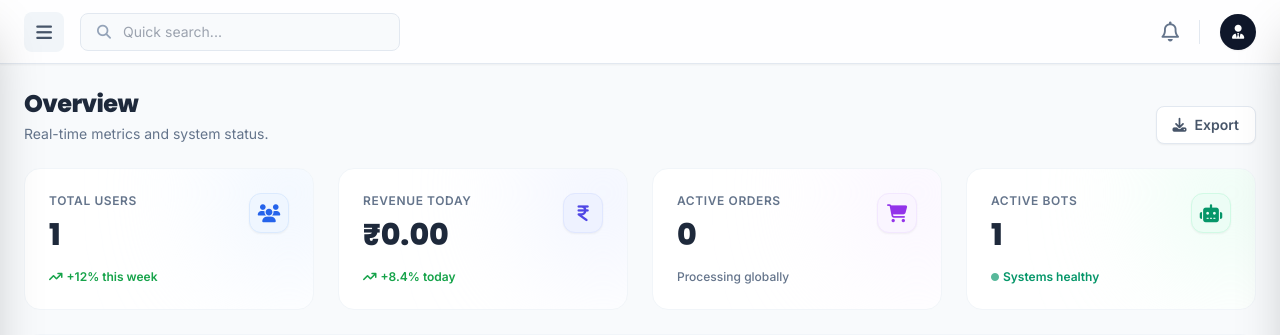
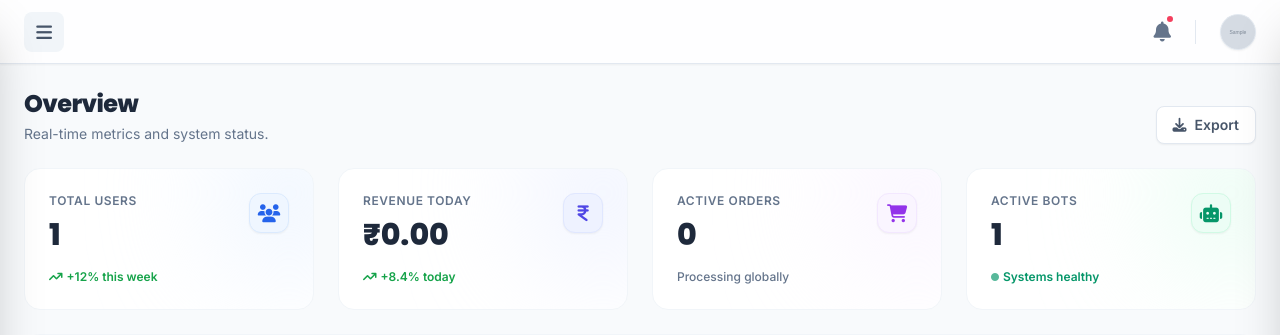
Before and after one commit to jahidul9957/extragrowth, a Django app: page /panel/ in a window 1280 px wide. Shown: the top 335 px of the page. Run offline with Django 4.2, Linux system fonts and the light colour scheme; a user stored in the database is signed in; tables that the repository leaves empty hold one stand-in row (values such as "Sample post"); grey boxes marked "Sample" are stand-in pictures; one stand-in notice (Sample message) is shown; some libraries are stand-ins or nearby versions.

Commit message:
Update admin_base.html

```diff
--- a/core/templates/core/admin_base.html
+++ b/core/templates/core/admin_base.html
@@ -21,13 +21,27 @@
         #slide-over { transition: transform 0.3s ease-in-out; }
         .translate-x-full { transform: translateX(100%); }
 
-        /* General Utilities */
+        /* Loading Bar Animation */
+        #top-loader { transition: width 0.3s ease, opacity 0.3s ease; }
+
+        /* Bell Ringing Animation */
+        @keyframes ring {
+            0% { transform: rotate(0); }
+            25% { transform: rotate(15deg); }
+            50% { transform: rotate(-15deg); }
+            75% { transform: rotate(10deg); }
+            100% { transform: rotate(0); }
+        }
+        .hover-ring:hover { animation: ring 0.5s ease-in-out infinite; }
+
         .btn-press:active { transform: scale(0.95); }
         ::-webkit-scrollbar { width: 6px; }
         ::-webkit-scrollbar-thumb { background: #cbd5e1; border-radius: 10px; }
     </style>
 </head>
 <body class="antialiased overflow-hidden flex h-screen">
+
+    <div id="top-loader" class="fixed top-0 left-0 h-1 bg-blue-600 z-[9999] w-0 opacity-0 shadow-[0_0_10px_rgba(37,99,235,0.8)]"></div>
 
     <div id="csrf-token-container" class="hidden">{% csrf_token %}</div>
     <div id="toast-container" class="fixed top-5 right-5 z-[9999] flex flex-col gap-2 pointer-events-none"></div>
@@ -49,6 +63,9 @@
             <a href="{% url 'admin_services' %}" class="flex items-center px-3 py-2.5 rounded-xl text-slate-600 hover:bg-slate-50 hover:text-blue-600 transition"><i class="fa-solid fa-box-open w-6 text-center text-lg"></i><span class="ml-3 text-sm font-medium">Services</span></a>
             <a href="{% url 'admin_payments' %}" class="flex items-center px-3 py-2.5 rounded-xl text-slate-600 hover:bg-slate-50 hover:text-blue-600 transition"><i class="fa-solid fa-wallet w-6 text-center text-lg"></i><span class="ml-3 text-sm font-medium">Payments</span></a>
             <a href="{% url 'admin_bots' %}" class="flex items-center px-3 py-2.5 rounded-xl text-slate-600 hover:bg-slate-50 hover:text-blue-600 transition"><i class="fa-solid fa-robot w-6 text-center text-lg"></i><span class="ml-3 text-sm font-medium">Bots</span></a>
+
+            <div class="pt-4 pb-2 px-3 text-xs font-bold text-slate-400 uppercase tracking-wider">System</div>
+            <a href="{% url 'admin_settings' %}" class="flex items-center px-3 py-2.5 rounded-xl text-slate-600 hover:bg-slate-50 hover:text-blue-600 transition"><i class="fa-solid fa-gear w-6 text-center text-lg"></i><span class="ml-3 text-sm font-medium">Settings</span></a>
         </nav>
     </aside>
 
@@ -59,21 +76,25 @@
                 <button onclick="toggleSidebar()" class="w-10 h-10 flex items-center justify-center rounded-lg bg-slate-100 text-slate-600 hover:bg-slate-200 transition btn-press">
                     <i class="fa-solid fa-bars text-lg"></i>
                 </button>
-                <div class="hidden md:flex items-center bg-slate-50 px-4 py-2 rounded-lg w-80 border border-slate-200 focus-within:border-blue-500 focus-within:bg-white transition">
-                    <i class="fa-solid fa-search text-slate-400 text-sm"></i>
-                    <input type="text" placeholder="Quick search..." class="bg-transparent border-none outline-none text-sm ml-3 w-full text-slate-700">
-                </div>
             </div>
 
-            <div class="flex items-center gap-4">
-                <button class="text-slate-500 hover:text-blue-600 transition relative"><i class="fa-regular fa-bell text-xl"></i></button>
+            <div class="flex items-center gap-5">
+                <a href="{% url 'admin_logs' %}" class="text-slate-500 hover:text-blue-600 transition relative group hover-ring" title="System Logs">
+                    <i class="fa-solid fa-bell text-xl"></i>
+                    <span class="absolute -top-1 -right-1 w-2.5 h-2.5 bg-rose-500 rounded-full border-2 border-white"></span>
+                </a>
+
                 <div class="h-6 w-px bg-slate-200 mx-1"></div>
-                <div class="w-9 h-9 rounded-full bg-slate-900 text-white flex items-center justify-center shadow-sm"><i class="fa-solid fa-user-tie text-sm"></i></div>
+
+                <a href="{% url 'admin_settings' %}" class="w-9 h-9 rounded-full bg-slate-100 text-slate-600 border border-slate-200 flex items-center justify-center shadow-sm overflow-hidden bg-cover bg-center transition hover:shadow-md"
+                   {% if request.user.profile_image %}style="background-image: url('{{ request.user.profile_image.url }}');"{% endif %}>
+                    {% if not request.user.profile_image %}<i class="fa-solid fa-user-tie text-sm"></i>{% endif %}
+                </a>
             </div>
         </header>
 
         <main class="flex-1 overflow-y-auto bg-slate-50 p-6">
-            <div class="max-w-7xl mx-auto">
+            <div class="max-w-7xl mx-auto fade-in">
                 {% block content %}{% endblock %}
             </div>
         </main>
@@ -82,13 +103,14 @@
     <div id="slide-over-overlay" class="fixed inset-0 bg-slate-900/20 backdrop-blur-sm z-[100] hidden" onclick="closeSlideOver()"></div>
     <div id="slide-over" class="fixed inset-y-0 right-0 w-full md:w-96 bg-white shadow-2xl z-[101] translate-x-full flex flex-col border-l border-slate-200">
         <div class="h-16 px-6 border-b border-slate-100 flex items-center justify-between shrink-0 bg-slate-50">
-            <h3 id="slide-title" class="font-poppins font-bold text-slate-800">User Details</h3>
+            <h3 id="slide-title" class="font-poppins font-bold text-slate-800">Details</h3>
             <button onclick="closeSlideOver()" class="text-slate-400 hover:text-slate-700 btn-press"><i class="fa-solid fa-xmark text-lg"></i></button>
         </div>
         <div id="slide-content" class="p-6 overflow-y-auto flex-1"></div>
     </div>
 
     <script>
+        // 1. Sidebar Logic
         function toggleSidebar() {
             const sidebar = document.getElementById('sidebar');
             const backdrop = document.getElementById('sidebar-backdrop');
@@ -100,6 +122,8 @@
                 backdrop.classList.add('hidden');
             }
         }
+
+        // 2. Slide Over Logic
         function openSlideOver(title, htmlContent) {
             document.getElementById('slide-title').innerText = title;
             document.getElementById('slide-content').innerHTML = htmlContent;
@@ -110,13 +134,60 @@
             document.getElementById('slide-over').classList.add('translate-x-full');
             setTimeout(() => document.getElementById('slide-over-overlay').classList.add('hidden'), 300);
         }
-        function showToast(msg, type = 'success') { /* Keeping your existing toast logic */ }
 
-        {% if messages %}
-            {% for message in messages %}
-                alert("{{ message }}"); // Basic alert for Django messages
-            {% endfor %}
-        {% endif %}
+        // 3. Awesome Toast Notifications Logic
+        function showToast(message, type = 'success') {
+            const container = document.getElementById('toast-container');
+            const toast = document.createElement('div');
+
+            let icon = 'fa-circle-check', color = 'bg-emerald-500';
+            if (type === 'error') { icon = 'fa-circle-exclamation'; color = 'bg-rose-500'; }
+            if (type === 'info') { icon = 'fa-circle-info'; color = 'bg-blue-500'; }
+
+            toast.className = `flex items-center p-4 rounded-xl shadow-lg border border-slate-100 bg-white transform translate-x-full transition-all duration-300 pointer-events-auto`;
+            toast.innerHTML = `
+                <div class="${color} w-8 h-8 rounded-full flex items-center justify-center text-white shrink-0"><i class="fa-solid ${icon} text-sm"></i></div>
+                <p class="ml-3 text-sm font-semibold text-slate-700">${message}</p>
+                <button onclick="this.parentElement.remove()" class="ml-4 text-slate-400 hover:text-slate-600"><i class="fa-solid fa-xmark"></i></button>
+            `;
+
+            container.appendChild(toast);
+            requestAnimationFrame(() => toast.classList.remove('translate-x-full'));
+            setTimeout(() => {
+                toast.classList.add('translate-x-full');
+                setTimeout(() => toast.remove(), 300);
+            }, 4000);
+        }
+
+        // 4. Smooth Loading Bar Logic
+        document.addEventListener("DOMContentLoaded", () => {
+            const loader = document.getElementById('top-loader');
+            loader.style.width = '100%';
+            loader.style.opacity = '1';
+            setTimeout(() => { loader.style.opacity = '0'; }, 300);
+            setTimeout(() => { loader.style.width = '0'; }, 600);
+
+            // Django Backend Messages -> Convert to Toasts
+            {% if messages %}
+                {% for message in messages %}
+                    {% if message.tags == 'error' %} showToast("{{ message|escapejs }}", "error");
+                    {% elif message.tags == 'success' %} showToast("{{ message|escapejs }}", "success");
+                    {% else %} showToast("{{ message|escapejs }}", "info");
+                    {% endif %}
+                {% endfor %}
+            {% endif %}
+        });
+
+        // Trigger loading bar on link clicks
+        document.querySelectorAll('a').forEach(link => {
+            link.addEventListener('click', function(e) {
+                if (this.hostname === window.location.hostname && !this.getAttribute('href').startsWith('#')) {
+                    const loader = document.getElementById('top-loader');
+                    loader.style.opacity = '1';
+                    loader.style.width = '40%';
+                }
+            });
+        });
     </script>
 </body>
     </html>
```
